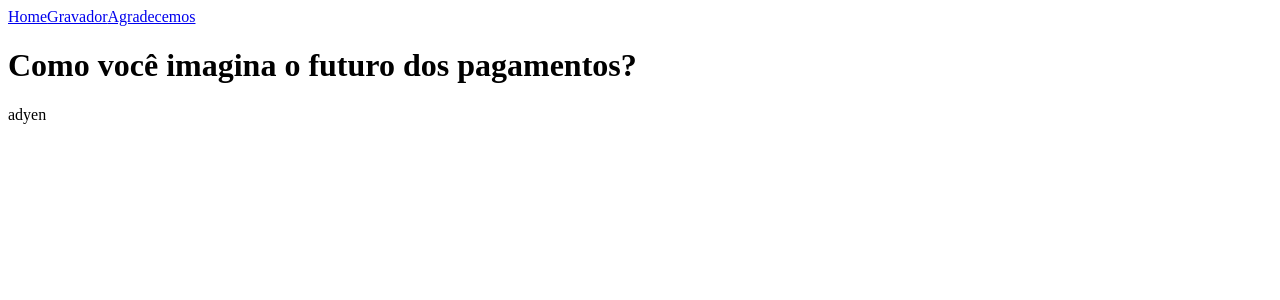
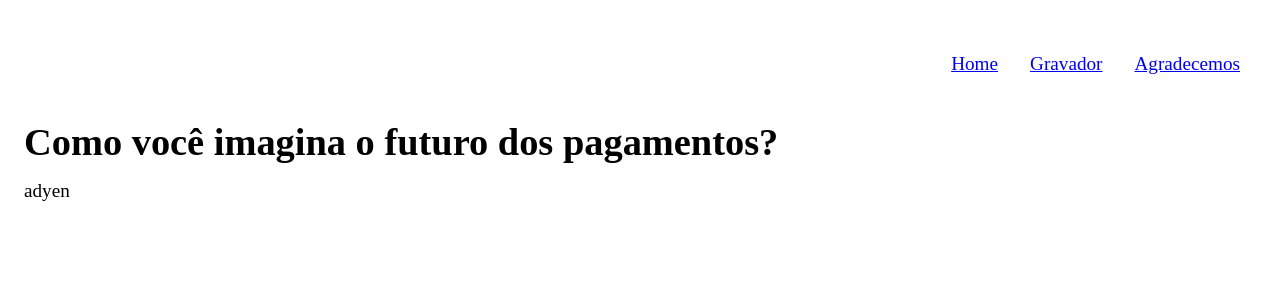
Before and after one commit to Pafs001/adyen, a React (Create React App) app: page / in a window 1280 px wide. Shown: the top 300 px of the page. Built offline with nearby package versions, Linux system fonts and the light colour scheme.

Commit message:
[CI]:wrench: Adicionar css

```diff
--- a/src/Header.js
+++ b/src/Header.js
@@ -5,10 +5,10 @@ export default function Header() {
     color: '#0abf53',
   };
   return (
-    <nav>
-      <NavLink to="/" end activeStyle={activeStyle}>Home</NavLink>
-      <NavLink to="gravador" activeStyle={activeStyle}>Gravador</NavLink>
-      <NavLink to="agradecemos" activeStyle={activeStyle}>Agradecemos</NavLink>
+    <nav className={"nav"}>
+      <NavLink className={"nav-itens"} to="/" end activeStyle={activeStyle}>Home</NavLink>
+      <NavLink className={"nav-itens"} to="gravador" activeStyle={activeStyle}>Gravador</NavLink>
+      <NavLink className={"nav-itens"} to="agradecemos" activeStyle={activeStyle}>Agradecemos</NavLink>
     </nav>
   );
 };
--- a/src/index.css
+++ b/src/index.css
@@ -1,23 +1,149 @@
-html,
-body {
-  margin: 0;
-  font-family: -apple-system, BlinkMacSystemFont, 'Segoe UI', 'Roboto', 'Oxygen',
-    'Ubuntu', 'Cantarell', 'Fira Sans', 'Droid Sans', 'Helvetica Neue',
-    sans-serif;
-  -webkit-font-smoothing: antialiased;
-  -moz-osx-font-smoothing: grayscale;
+*,
+*::after,
+*::before {
+  box-sizing: border-box;
 }
 
-.demo-section {
-  padding-bottom: 2rem;
-  border-bottom: 2px solid;
+html {
+  --font-size: 1.2rem;
+  --radius: 0.2rem;
+  --blue: #007bff;
+  --indigo: #6610f2;
+  --purple: #6f42c1;
+  --pink: #e83e8c;
+  --red: #dc3545;
+  --orange: #fd7e14;
+  --yellow: #ffc107;
+  --green: #28a745;
+  --teal: #20c997;
+  --cyan: #17a2b8;
+  --white: #fff;
+  --gray: #6c757d;
+  --gray-dark: #343a40;
+  --primary: #0abf53;
+  --secondary: #6c757d;
+  --success: #28a745;
+  --info: #17a2b8;
+  --warning: #ffc107;
+  --danger: #dc3545;
+  --light: #f8f9fa;
+  --dark: #343a40;
+  --breakpoint-xs: 0;
+  --breakpoint-sm: 480px;
+  --breakpoint-md: 768px;
+  --breakpoint-lg: 960px;
+  --breakpoint-xl: 1248px;
+  --breakpoint-xxl: 1536px;
+  --font-family-sans-serif: -apple-system, BlinkMacSystemFont, "Segoe UI", Roboto, "Helvetica Neue", Arial, "Noto Sans", sans-serif, "Apple Color Emoji", "Segoe UI Emoji", "Segoe UI Symbol", "Noto Color Emoji";
+  --font-family-monospace: SFMono-Regular, Menlo, Monaco, Consolas, "Liberation Mono", "Courier New", monospace;
 }
 
-.demo-section:last-child {
-  border: none;
+body {
+  margin: 1.5rem;
 }
 
-video {
-  width: 90%;
-  height: auto;
+body,
+input,
+textarea,
+button {
+  font-size: var(--font-size);
+  font-family: var(--font);
 }
+
+h1,
+h2,
+h3 {
+  font-family: var(--font-title);
+}
+
+h1,
+h2,
+h3,
+p,
+ul {
+  margin: 1rem 0;
+}
+
+ul {
+  list-style: square;
+}
+
+li {
+  margin-bottom: 0.5rem;
+}
+
+label {
+  display: block;
+  margin-bottom: 0.25rem;
+}
+
+input,
+textarea {
+  display: block;
+  border: 1px solid #ccc;
+  width: 100%;
+  padding: 0.8rem;
+  border-radius: var(--radius);
+  background: #eee;
+  transition: 0.2s;
+}
+
+input:focus,
+textarea:focus {
+  outline: none;
+  border-color: var(--color);
+  background: white;
+  box-shadow: 0 0 0 3px var(--color-light);
+}
+
+button {
+  cursor: pointer;
+  border: none;
+  border-radius: var(--radius);
+  transition: 0.1s;
+  background: var(--color);
+  color: var(--color-dark);
+  padding: 0.8rem 1.6rem;
+}
+
+button:hover,
+button:focus {
+  background: var(--color);
+  box-shadow: 0 0 0 3px var(--color-light), 0 0 0 4px var(--color);
+  outline: none;
+}
+
+button:active {
+  box-shadow: 0 0 0 3px var(--color), 0 0 0 4px var(--color);
+}
+
+button:disabled {
+  opacity: 0.5;
+  cursor: wait;
+}
+
+hr {
+  border: 2px solid black;
+  margin: 2rem auto;
+}
+
+.nav {
+  display: flex;
+  flex-direction: row;
+  height: 10vh;
+  align-items: center;
+  justify-content: flex-end;
+  width: 100%;
+}
+
+.nav-itens {
+  display: flex;
+  align-items: center;
+  justify-content: center;
+  margin: 8px;
+  padding: 8px;
+  height: 10vh;
+}
+.content {
+  background-color: #20c997;
+}
--- a/src/index.js
+++ b/src/index.js
@@ -1,6 +1,6 @@
 import React from 'react';
 import ReactDOM from 'react-dom/client';
-
+import './index.css';
 import { App } from './App';
 // import reportWebVitals from './reportWebVitals';
 
```
Also changed, not shown: src/GravarDepoimento.js (added, +7 -0 lines), src/GravarPalavras.js (added, +7 -0 lines).
